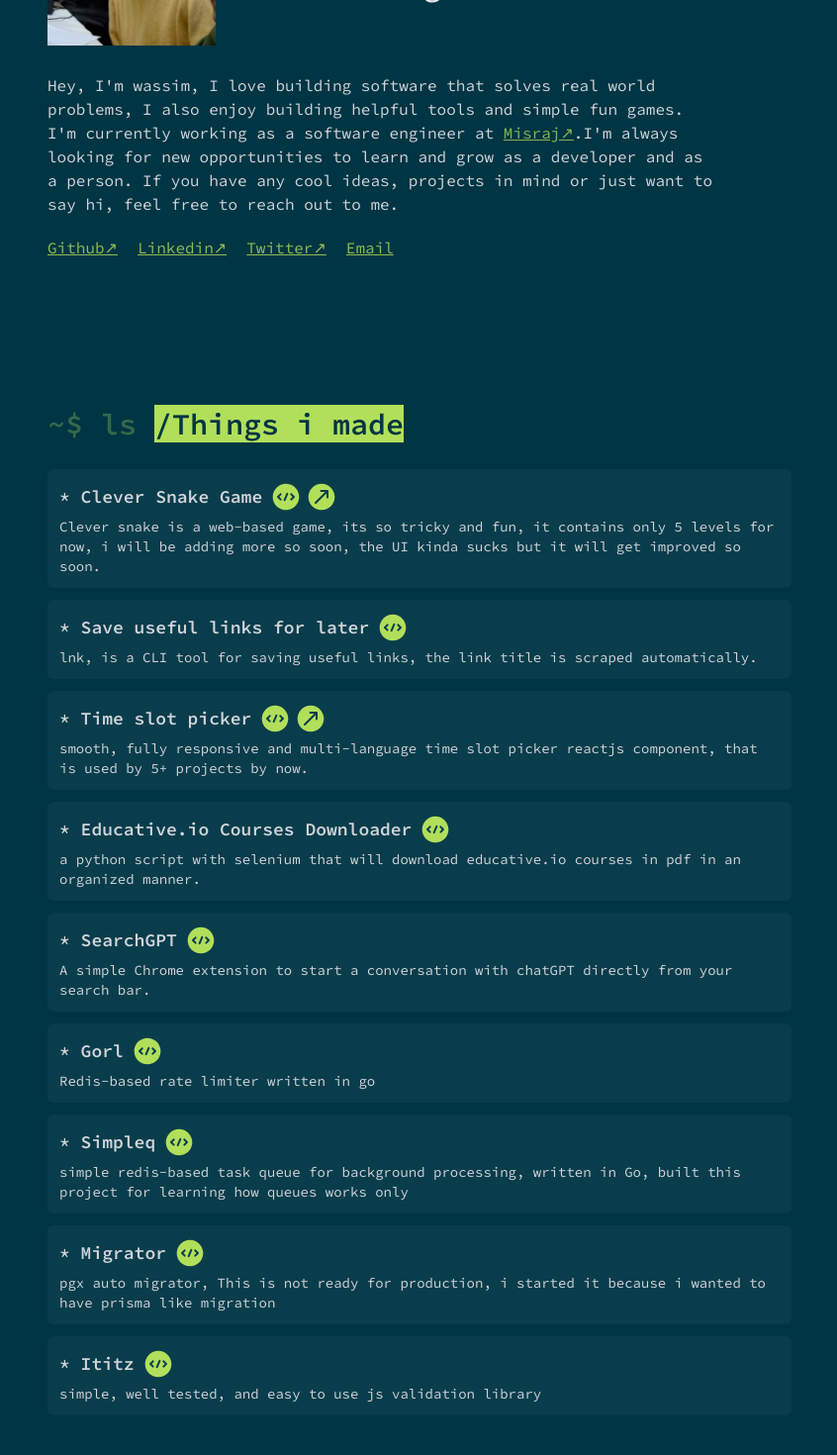
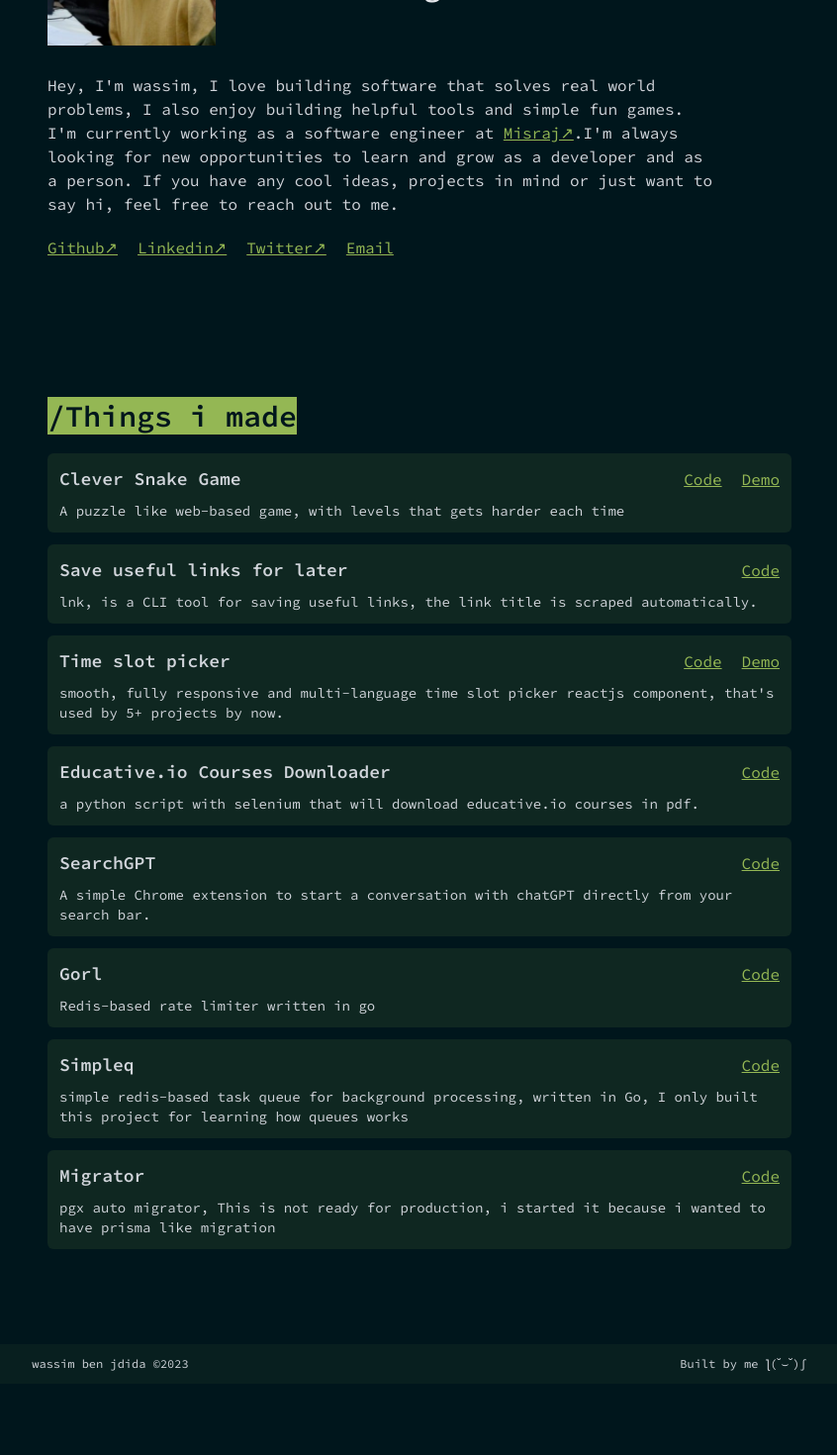
Before and after one commit to wassimbj/wassimbj.github.io, a Next.js app: page / in a window 1280 px wide. Shown: the part 220-1690 px from the top of the page at 99% size, without its empty margins (216-1062 px from the left). After the commit the page ends 1618 px from the top, so only its background shows below. Built offline with nearby package versions, Linux system fonts and the light colour scheme.

Commit message:
changed blog bg

```diff
--- a/components/Footer.tsx
+++ b/components/Footer.tsx
@@ -2,7 +2,7 @@ import React from "react";
 
 export default function Footer() {
   return (
-    <footer className="mt-24 bg-[#0a3d4b] px-3s py-3">
+    <footer className="mt-24 bg-lightGreen/5 px-3s py-3">
       <div className="flex items-center justify-around md:flex-row flex-col text-xs">
         <span> wassim ben jdida ©{new Date().getFullYear()} </span>
         <span>Built by me ƪ(˘⌣˘)ʃ</span>
--- a/components/Navbar.tsx
+++ b/components/Navbar.tsx
@@ -16,12 +16,12 @@ export default function Navbar() {
   ];
   console.log(activePath)
   return (
-    <header className="flex items-center justify-center p-2 bg-lightGreen/5">
+    <header className="flex items-center justify-center p-2 bg-lightGreen/5" id="navbar">
       <nav className="flex items-center flex-wrap text-gray-400 space-x-5">
         {navSections.map((item, i) => (
           <Link
             key={i}
-            className={`block hover:text-lightGreen md:text-lg text-base ${activePath == item.href ? "text-lightGreen" : ""}}`}
+            className={`block hover:bg-lightGreen/10 hover:text-lightGreen md:text-lg text-base ${activePath == item.href ? "text-lightGreen" : ""}}`}
             target={item.newWindow ? "_blank" : "_self"}
             rel="noreferrer"
             href={item.href}
--- a/components/SocialMediaLinks.tsx
+++ b/components/SocialMediaLinks.tsx
@@ -8,7 +8,7 @@ export default function SocialMediaLinks({ myEmail }) {
         rel="noreferrer"
         target="_blank"
         href="https://github.com/wassimbj"
-        className="inline-block underline text-lightGreen/80 hover:text-lightGreen"
+        className="inline-block underline text-lightGreen hover:bg-lightGreen/20"
       >
         Github↗
       </a>
@@ -16,7 +16,7 @@ export default function SocialMediaLinks({ myEmail }) {
         rel="noreferrer"
         target="_blank"
         href="https://linkedin.com/in/wassimbenjdida"
-        className="inline-block underline text-lightGreen/80 hover:text-lightGreen"
+        className="inline-block underline text-lightGreen hover:bg-lightGreen/20"
       >
         Linkedin↗
       </a>
@@ -24,14 +24,14 @@ export default function SocialMediaLinks({ myEmail }) {
         rel="noreferrer"
         target="_blank"
         href="https://twitter.com/bjwassim"
-        className="inline-block underline text-lightGreen/80 hover:text-lightGreen"
+        className="inline-block underline text-lightGreen hover:bg-lightGreen/20"
       >
         Twitter↗
       </a>
       <CopyToClipboard text={myEmail} onCopy={() => alert("Copied 😁✅")}>
         <button
           title="Click to copy"
-          className="inline-block cursor-pointer underline text-lightGreen/80 hover:text-lightGreen"
+          className="inline-block cursor-pointer underline text-lightGreen hover:bg-lightGreen/20"
         >
           Email
         </button>
--- a/components/WorkCard.tsx
+++ b/components/WorkCard.tsx
@@ -1,7 +1,5 @@
 import React from "react";
 import { WorkProps } from "../types";
-import CodeIcon from "./CodeIcon";
-import LinkIcon from "./LinkIcon";
 
 export default function WorkCard({
   code,
@@ -10,23 +8,33 @@ export default function WorkCard({
   title,
 }: WorkProps) {
   return (
-    <article className="bg-[#0a3d4b] rounded-md p-3">
-      <div className="flex items-center mb-1">
-        <span className="text-lg block mr-2 font-semibold">* {title}</span>
-        <div className="flex items-center space-x-1">
+    <article className="bg-lightGreen/10 rounded-md p-3">
+      <div className="flex items-center justify-between mb-2">
+        <span className="text-lg block font-semibold">{title}</span>
+        <div className="flex items-center space-x-5">
           {code && (
-            <a href={code} className="hover:opacity-40 active:scale-95" target="_blank" rel="noreferrer">
-              <CodeIcon />
+            <a
+              href={code}
+              className="hover:bg-lightGreen/10 underline text-lightGreen active:scale-95"
+              target="_blank"
+              rel="noreferrer"
+            >
+              Code
             </a>
           )}
           {demo && (
-            <a href={demo} className="hover:opacity-40 active:scale-95" target="_blank" rel="noreferrer">
-              <LinkIcon />
+            <a
+              href={demo}
+              className="hover:bg-lightGreen/10 underline text-lightGreen active:scale-95"
+              target="_blank"
+              rel="noreferrer"
+            >
+              Demo
             </a>
           )}
         </div>
       </div>
-      <p className="text-sm">{description}</p>
+      <p className="text-sm text-gray-300">{description}</p>
     </article>
   );
 }
--- a/meta/works.json
+++ b/meta/works.json
@@ -1,7 +1,7 @@
 [
   {
     "title": "Clever Snake Game",
-    "description": "Clever snake is a web-based game, its so tricky and fun, it contains only 5 levels for now, i will be adding more so soon, the UI kinda sucks but it will get improved so soon.",
+    "description": "A puzzle like web-based game, with levels that gets harder each time",
     "subtitle": "Software Developer",
     "image": "/cleversnake-img.png",
     "demo": "https://clever-snake-game.vercel.app/",
@@ -17,7 +17,7 @@
   },
   {
     "title": "Time slot picker",
-    "description": "smooth, fully responsive and multi-language time slot picker reactjs component, that is used by 5+ projects by now.",
+    "description": "smooth, fully responsive and multi-language time slot picker reactjs component, that's used by 5+ projects by now.",
     "demo": "https://rc-slotpicker.netlify.app",
     "code": "https://github.com/wassimbj/slotpicker",
     "builtWith": [
@@ -27,7 +27,7 @@
   },
   {
     "title": "Educative.io Courses Downloader",
-    "description": "a python script with selenium that will download educative.io courses in pdf in an organized manner.",
+    "description": "a python script with selenium that will download educative.io courses in pdf.",
     "demo": "",
     "code": "https://github.com/wassimbj/educative.io-pdf-downloader",
     "builtWith": [{ "name": "Python", "img": "Python-Light.svg" }]
@@ -48,7 +48,7 @@
   },
   {
     "title": "Simpleq",
-    "description": "simple redis-based task queue for background processing, written in Go, built this project for learning how queues works only",
+    "description": "simple redis-based task queue for background processing, written in Go, I only built this project for learning how queues works",
     "demo": "",
     "code": "https://github.com/wassimbj/simpleq",
     "builtWith": [{ "name": "JavaScript", "img": "JavaScript.svg" }]
@@ -59,12 +59,5 @@
     "demo": "",
     "code": "https://github.com/wassimbj/migrator",
     "builtWith": [{ "name": "JavaScript", "img": "JavaScript.svg" }]
-  },
-  {
-    "title": "Ititz",
-    "description": "simple, well tested, and easy to use js validation library",
-    "demo": "",
-    "code": "https://github.com/wassimbj/itiz",
-    "builtWith": [{ "name": "JavaScript", "img": "JavaScript.svg" }]
   }
 ]
--- a/pages/index.tsx
+++ b/pages/index.tsx
@@ -15,7 +15,7 @@ export default function Home() {
         <title>Wassim Ben Jdida | Home</title>
         <meta
           name="description"
-          content="Hey there, my name is wassim and i'm a software engineer. I'm interested in programming, cloud, games and business"
+          content="Hey there, my name is wassim and i'm a software engineer. I'm interested in software, cloud, games and startups"
         />
         <link rel="icon" href="/favicon.ico" />
       </Head>
@@ -49,7 +49,12 @@ export default function Home() {
             Hey, I'm wassim, I love building software that solves real world
             problems, I also enjoy building helpful tools and simple fun games.
             I'm currently working as a software engineer at{" "}
-            <a href="https://misraj.sa/" rel="noreferrer" target="_blank">
+            <a
+              href="https://misraj.sa/"
+              rel="noreferrer"
+              className="underline text-lightGreen hover:bg-lightGreen/20"
+              target="_blank"
+            >
               Misraj↗
             </a>
             .I'm always looking for new opportunities to learn and grow as a
@@ -66,10 +71,9 @@ export default function Home() {
         {/* ----- Works ------ */}
         <section id="work" className="mt-32">
           <div className="mb-5">
-            <div className="block sm:text-3xl text-xl font-semibold text-lightGreen py-2">
-              <span className="text-lightGreen opacity-30 ">~$ ls</span>{" "}
-              <span className="bg-lightGreen text-darkGreen">/Things i made</span>
-            </div>
+            <span className="sm:text-3xl text-xl font-semibold bg-lightGreen text-darkGreen">
+              /Things i made
+            </span>
           </div>
 
           <div className="space-y-3">
--- a/styles/globals.css
+++ b/styles/globals.css
@@ -20,13 +20,21 @@ a {
   @apply md:text-base text-sm;
 }
 
-.bio a {
+/* .bio a {
   @apply text-lightGreen/75 underline;
+} */
+/*
+.bio a:hover {
+  @apply text-lightGreen;
+} */
+
+/* a:not(#navbar a) {
+  @apply underline text-lightGreen;
 }
 
-.bio a:hover {
-  @apply text-lightGreen;
-}
+a:not(#navbar a):hover {
+  @apply bg-lightGreen/10;
+} */
 
 .prose {
   @apply !max-w-full;
@@ -37,9 +45,9 @@ a {
 }
 
 /* .callout { */
-  /* padding: 16px;
+/* padding: 16px;
   margin: 16px 0;
   border-left: 4px solid;
   border-radius: 4px; */
-  /* @apply text-gray-400 */
+/* @apply text-gray-400 */
 /* } */
--- a/tailwind.config.js
+++ b/tailwind.config.js
@@ -6,8 +6,8 @@ module.exports = {
   theme: {
     extend: {
       colors: {
-        darkGreen: "#003543",
-        lightGreen: "#B1DF5A",
+        darkGreen: "rgb(0, 22, 28)",
+        lightGreen: "rgb(148, 183, 84)",
       },
     },
   },
```
Also changed, not shown: _blogs/how-to-deploy-your-backend-to-the-cloud-with-dokku.md (+1 -17 lines), components/FeaturedProjectCard.tsx (deleted, +0 -137 lines), components/NoteWorthyProjectCard.tsx (deleted, +0 -104 lines).
